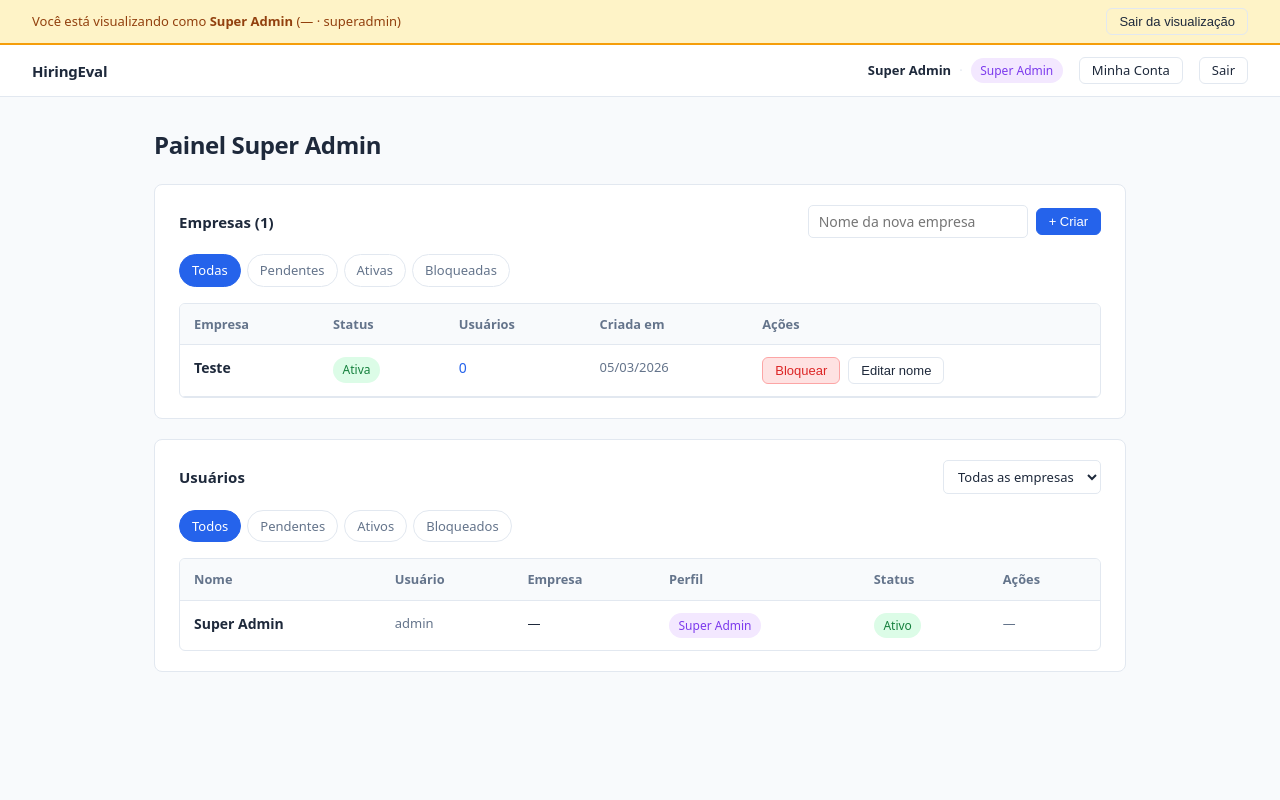
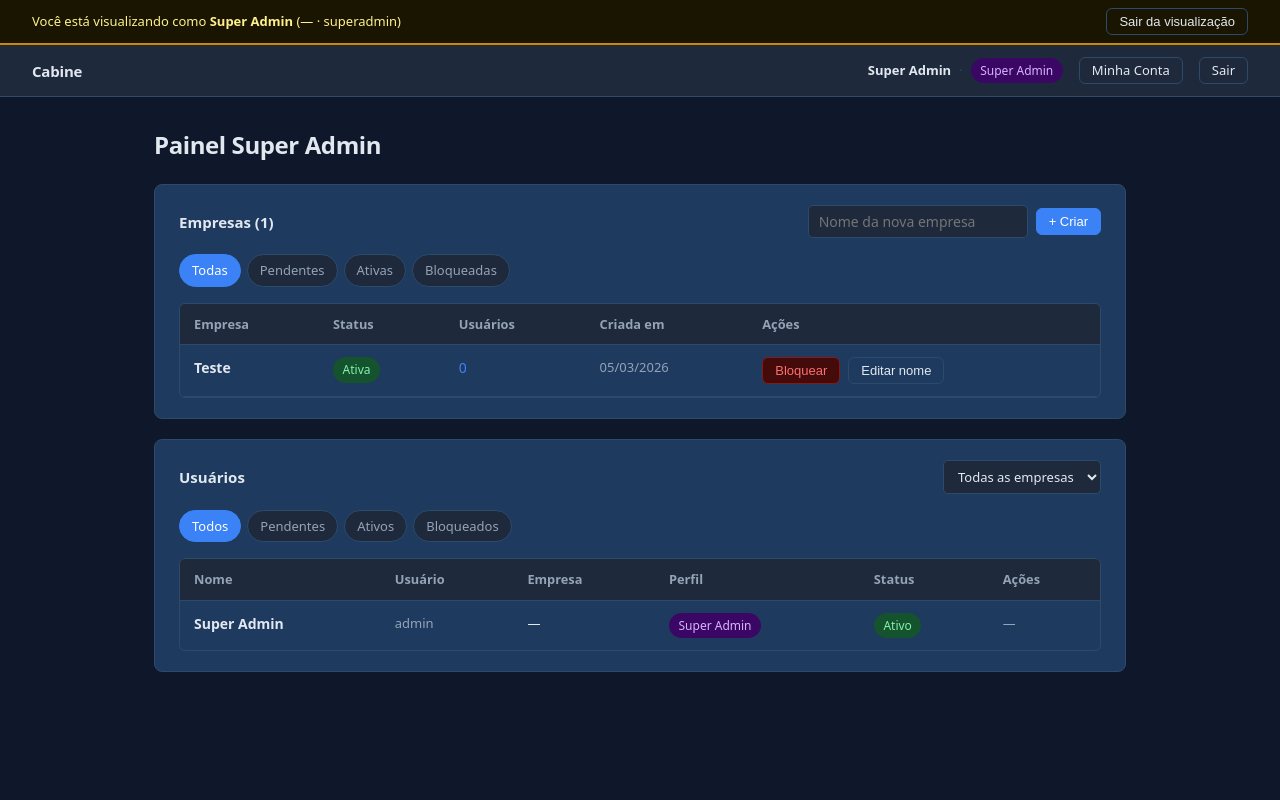
Before and after one commit to gmak-hub/hiring_mvp, a FastAPI app: page /admin in a window 1280 px wide. Run offline with FastAPI, Linux system fonts and the light colour scheme; the visitor is signed in with stand-in values (Sample User, id 1); data comes from the database, SQL or seed files in the repository.

Commit message:
update colors and rename product to Cabine

```diff
--- a/main.py
+++ b/main.py
@@ -80,7 +80,7 @@ async def lifespan(app: FastAPI):
 
 # ── App setup ──────────────────────────────────────────────────────────────────
 
-app = FastAPI(title="HiringEval", lifespan=lifespan)
+app = FastAPI(title="Cabine", lifespan=lifespan)
 app.add_middleware(SessionMiddleware, secret_key=SECRET_KEY)
 app.mount("/static", StaticFiles(directory="static"), name="static")
 templates = Jinja2Templates(directory="templates")
--- a/static/style.css
+++ b/static/style.css
@@ -1,11 +1,12 @@
 :root {
-  --bg: #f8fafc;
-  --surface: #ffffff;
-  --border: #e2e8f0;
-  --text: #1e293b;
-  --text-muted: #64748b;
-  --accent: #2563eb;
-  --accent-hover: #1d4ed8;
+  --bg: #0F172A;
+  --surface: #1E293B;
+  --bg-card: #1E3A5F;
+  --border: #2D4A6B;
+  --text: #E2E8F0;
+  --text-muted: #94A3B8;
+  --accent: #3B82F6;
+  --accent-hover: #60A5FA;
 }
 
 *, *::before, *::after {
@@ -160,15 +161,15 @@ a:hover { text-decoration: underline; }
   font-weight: 500;
   white-space: nowrap;
 }
-.badge-green  { background: #dcfce7; color: #15803d; }
-.badge-blue   { background: #dbeafe; color: #1d4ed8; }
-.badge-yellow { background: #fef9c3; color: #92400e; }
-.badge-red    { background: #fee2e2; color: #dc2626; }
-.badge-gray   { background: #f1f5f9; color: #64748b; }
+.badge-green  { background: #14532d; color: #86efac; }
+.badge-blue   { background: #1e3a5f; color: #93c5fd; }
+.badge-yellow { background: #422006; color: #fde68a; }
+.badge-red    { background: #450a0a; color: #fca5a5; }
+.badge-gray   { background: #1e293b; color: #94a3b8; }
 
 /* ── Forms ──────────────────────────────────────────── */
 .form {
-  background: var(--surface);
+  background: var(--bg-card);
   border: 1px solid var(--border);
   border-radius: 8px;
   padding: 1.75rem;
@@ -221,7 +222,7 @@ a:hover { text-decoration: underline; }
 
 /* ── Section ────────────────────────────────────────── */
 .section {
-  background: var(--surface);
+  background: var(--bg-card);
   border: 1px solid var(--border);
   border-radius: 8px;
   padding: 1.25rem 1.5rem;
@@ -255,7 +256,7 @@ table {
 }
 
 table th {
-  background: #f8fafc;
+  background: var(--surface);
   padding: 0.625rem 0.875rem;
   text-align: left;
   font-weight: 600;
@@ -617,11 +620,11 @@ table tr:hover td { background: #fafafa; }
 
 /* ── Danger button ──────────────────────────────────── */
 .btn-danger {
-  background: #fee2e2;
-  color: #dc2626;
-  border-color: #fca5a5;
+  background: #450a0a;
+  color: #f87171;
+  border-color: #7f1d1d;
 }
-.btn-danger:hover { background: #fecaca; border-color: #f87171; }
+.btn-danger:hover { background: #5a0e0e; border-color: #991b1b; }
 
 /* ── Navbar user area ───────────────────────────────── */
 .nav-right {
@@ -653,19 +656,19 @@ table tr:hover td { background: #fafafa; }
 }
 
 /* ── Role badges ────────────────────────────────────── */
-.badge-purple { background: #f3e8ff; color: #7c3aed; }
-.badge-indigo { background: #e0e7ff; color: #4338ca; }
+.badge-purple { background: #3b0764; color: #d8b4fe; }
+.badge-indigo { background: #1e1b4b; color: #a5b4fc; }
 
 /* ── Impersonation banner ───────────────────────────── */
 .impersonation-banner {
-  background: #fef3c7;
-  border-bottom: 2px solid #f59e0b;
+  background: #1a1500;
+  border-bottom: 2px solid #ca8a04;
   padding: 0.5rem 2rem;
   display: flex;
   align-items: center;
   justify-content: space-between;
   font-size: 0.8125rem;
-  color: #92400e;
+  color: #fef08a;
 }
 
 .impersonation-banner strong { font-weight: 700; }
--- a/templates/admin/dashboard.html
+++ b/templates/admin/dashboard.html
@@ -1,5 +1,5 @@
 {% extends "base.html" %}
-{% block title %}Painel Admin — HiringEval{% endblock %}
+{% block title %}Painel Admin — Cabine{% endblock %}
 
 {% block content %}
 <div class="page-header">
--- a/templates/base.html
+++ b/templates/base.html
@@ -3,7 +3,7 @@
 <head>
   <meta charset="UTF-8">
   <meta name="viewport" content="width=device-width, initial-scale=1.0">
-  <title>{% block title %}HiringEval{% endblock %}</title>
+  <title>{% block title %}Cabine{% endblock %}</title>
   <link rel="stylesheet" href="/static/style.css">
 </head>
 <body>
@@ -20,7 +20,7 @@
   {% endif %}
 
   <nav class="navbar">
-    <a href="/" class="nav-brand">HiringEval</a>
+    <a href="/" class="nav-brand">Cabine</a>
 
     {% if user %}
     <div class="nav-right">
--- a/templates/candidate_detail.html
+++ b/templates/candidate_detail.html
@@ -1,5 +1,5 @@
 {% extends "base.html" %}
-{% block title %}{{ candidate.name }} — {{ job.name }} — HiringEval{% endblock %}
+{% block title %}{{ candidate.name }} — {{ job.name }} — Cabine{% endblock %}
 
 {% block content %}
 <a href="/cargos/{{ job.id }}" class="back-link">← {{ job.name }}</a>
--- a/templates/candidate_new.html
+++ b/templates/candidate_new.html
@@ -1,5 +1,5 @@
 {% extends "base.html" %}
-{% block title %}Novo Candidato — {{ job.name }} — HiringEval{% endblock %}
+{% block title %}Novo Candidato — {{ job.name }} — Cabine{% endblock %}
 
 {% block content %}
 <a href="/cargos/{{ job.id }}" class="back-link">← {{ job.name }}</a>
--- a/templates/conta.html
+++ b/templates/conta.html
@@ -1,5 +1,5 @@
 {% extends "base.html" %}
-{% block title %}Minha Conta — HiringEval{% endblock %}
+{% block title %}Minha Conta — Cabine{% endblock %}
 
 {% block content %}
 <div class="page-header">
--- a/templates/empresa/usuarios.html
+++ b/templates/empresa/usuarios.html
@@ -1,5 +1,5 @@
 {% extends "base.html" %}
-{% block title %}Usuários — {{ user.company.name }} — HiringEval{% endblock %}
+{% block title %}Usuários — {{ user.company.name }} — Cabine{% endblock %}
 
 {% block content %}
 <div class="page-header">
--- a/templates/index.html
+++ b/templates/index.html
@@ -1,5 +1,5 @@
 {% extends "base.html" %}
-{% block title %}Cargos — HiringEval{% endblock %}
+{% block title %}Cargos — Cabine{% endblock %}
 
 {% block content %}
 <div class="page-header">
--- a/templates/job_detail.html
+++ b/templates/job_detail.html
@@ -1,5 +1,5 @@
 {% extends "base.html" %}
-{% block title %}{{ job.name }} — HiringEval{% endblock %}
+{% block title %}{{ job.name }} — Cabine{% endblock %}
 
 {% block content %}
 <a href="/" class="back-link">← Cargos</a>
--- a/templates/job_new.html
+++ b/templates/job_new.html
@@ -1,5 +1,5 @@
 {% extends "base.html" %}
-{% block title %}Novo Cargo — HiringEval{% endblock %}
+{% block title %}Novo Cargo — Cabine{% endblock %}
 
 {% block content %}
 <a href="/" class="back-link">← Voltar aos Cargos</a>
--- a/templates/login.html
+++ b/templates/login.html
@@ -3,13 +3,13 @@
 <head>
   <meta charset="UTF-8">
   <meta name="viewport" content="width=device-width, initial-scale=1.0">
-  <title>Login — HiringEval</title>
+  <title>Login — Cabine</title>
   <link rel="stylesheet" href="/static/style.css">
 </head>
 <body>
   <div class="login-wrapper">
     <div class="login-box">
-      <div class="login-logo">HiringEval</div>
+      <div class="login-logo">Cabine</div>
       <p class="login-subtitle">Entre com suas credenciais para continuar</p>
 
       {% if error %}
@@ -17,7 +17,7 @@
       {% endif %}
 
       {% if msg == 'cadastro_enviado' %}
-        <div style="background:#dcfce7; border:1px solid #bbf7d0; color:#15803d; border-radius:6px; padding:0.625rem 0.875rem; font-size:0.875rem; margin-bottom:1.25rem;">
+        <div style="background:#052e16; border:1px solid #166534; color:#4ade80; border-radius:6px; padding:0.625rem 0.875rem; font-size:0.875rem; margin-bottom:1.25rem;">
           Cadastro enviado! Aguardando aprovação do administrador.
         </div>
       {% endif %}
```
Also changed, not shown: other parts of static/style.css (+49 -47 lines), templates/registro.html (+4 -4 lines).
